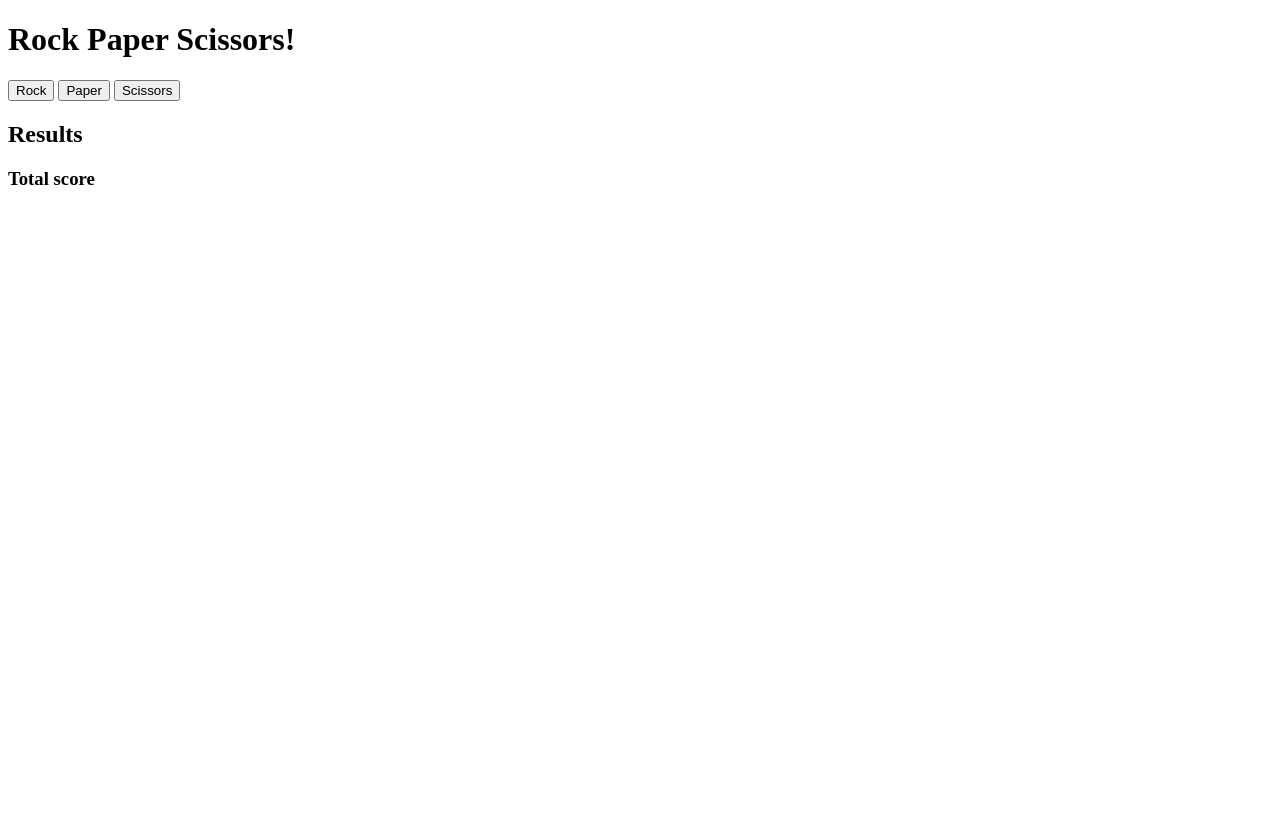
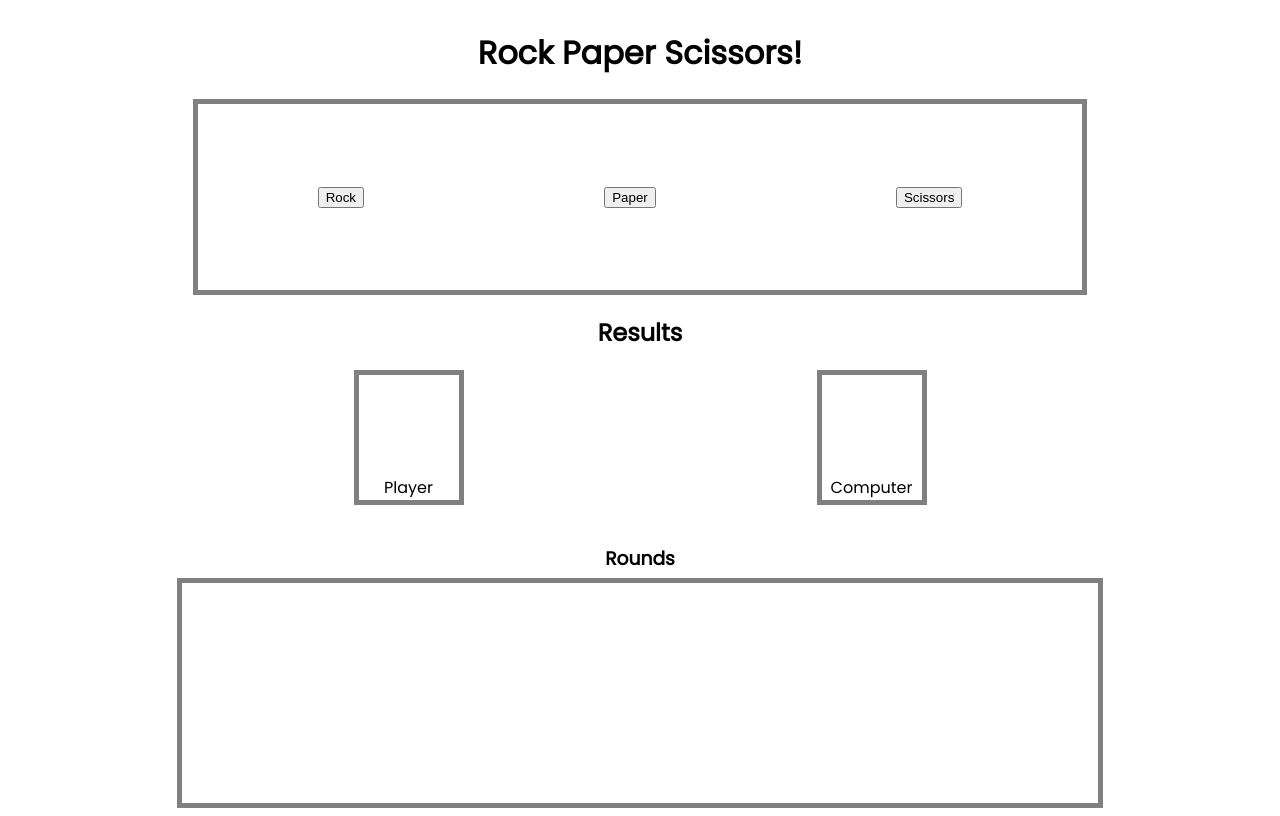
Before and after one commit to ca-Stella/odin-rps, a plain HTML site: page index.html in a window 1280 px wide. Drawn offline with Linux system fonts and the light colour scheme.

Commit message:
Create styles.css and provide basic styling

```diff
--- a/index.html
+++ b/index.html
@@ -5,7 +5,8 @@
   <meta http-equiv="X-UA-Compatible" content="IE=edge">
   <meta name="viewport" content="width=device-width, initial-scale=1.0">
   <title>Rock Paper Scissors</title>
-  <script src="script.js"></script>
+  <script src="scripts.js"></script>
+  <link rel="stylesheet" href="./styles.css">
 </head>
 <body>
   <h1>Rock Paper Scissors!</h1>
@@ -16,8 +17,17 @@
   </div>
   <div class="results">
     <h2>Results</h2>
-    <h3>Total score</h3>
-    <div class="tally"></div>
+    <div class="tally">
+      <div class="player">
+        <div class="p-count"></div>
+        <div class="p-text">Player</div>
+      </div>
+      <div class="computer">
+        <div class="c-count"></div>
+        <div class="c-text">Computer</div>
+      </div>
+    </div>
+    <h3>Rounds</h3>
     <div class="round-results"></div>
   </div>
 </body>
--- a/scripts.js
+++ b/scripts.js
@@ -2,7 +2,7 @@
 const choices = ['Rock', 'Paper', 'Scissors'];
 let results = 0;
 let pScore = cScore = 0;
-let cSelection = pSelection = 'none';
+let cSelection = pSelection = '';
 
 // buttons
 const buttonRegion = document.querySelector('.choices');
@@ -22,7 +22,8 @@ buttons.forEach(button => button.addEventListener('click', playRound));
 
 // playGame function to play only until winner determined
 function playGame() {
-    playRound(this.textContent);
+    pSelection = this.textContent;
+    playRound(pSelection);
     if (pScore > 4 || cScore > 4) {
         const finalResult = document.createElement('div');
         let finalState = (pScore == 5) ? 'Player, congrats!' : 'Computer, better luck next time!';
--- /dev/null
+++ b/styles.css
@@ -0,0 +1,70 @@
+@import url('https://fonts.googleapis.com/css?family=Poppins');
+
+html {
+  scroll-behavior: smooth;
+  font-family: 'Poppins', serif;
+}
+
+body {
+  height: 100vh;
+  display: flex;
+  flex-direction: column;
+  text-align: center;
+}
+
+.results {
+  display: flex;
+  flex-direction: column;
+  margin: auto;
+}
+
+.tally {
+  display: flex;
+  align-items: center;
+  justify-content: space-around;
+  flex-direction: row;
+  margin-bottom: 20px;
+}
+
+.choices {
+  display: flex;
+  width: 70%;
+  margin: auto;
+  justify-content: space-around;
+  align-items: center;
+  height: 30vh;
+  border: 5px solid gray;
+
+}
+
+.round-results {
+  height: 200px;
+  width: 70vw;
+  overflow-y: scroll;
+  text-align: left;
+  padding: 10px;
+  border: 5px solid gray;
+}
+
+.player, .computer {
+  display: flex;
+  flex-direction: column;
+  align-items: center;
+  justify-content: center;
+  text-align: center;
+  border: 5px solid gray;
+}
+
+.p-count, .c-count {
+  height: 100px;
+  width: 100px;
+  display: flex;
+  flex-direction: column;
+  align-items: center;
+  justify-content: center;
+  font-size: xx-large;
+}
+
+h3 {
+  margin-bottom: 5px;
+}
```
